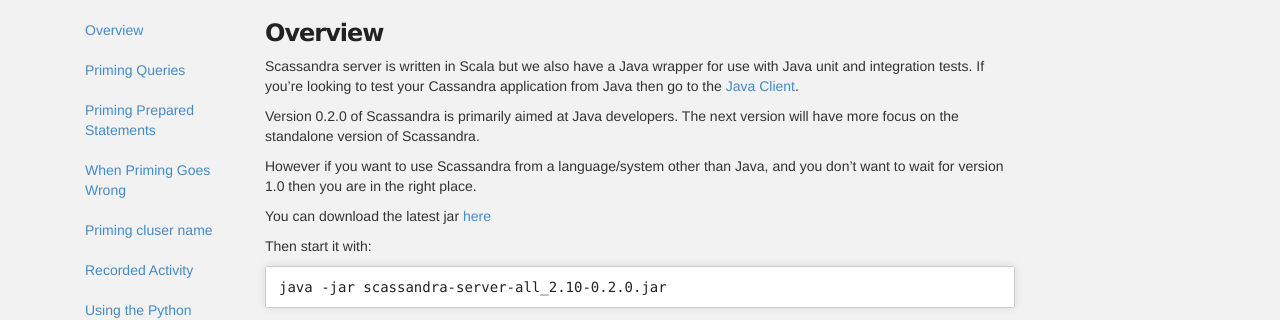
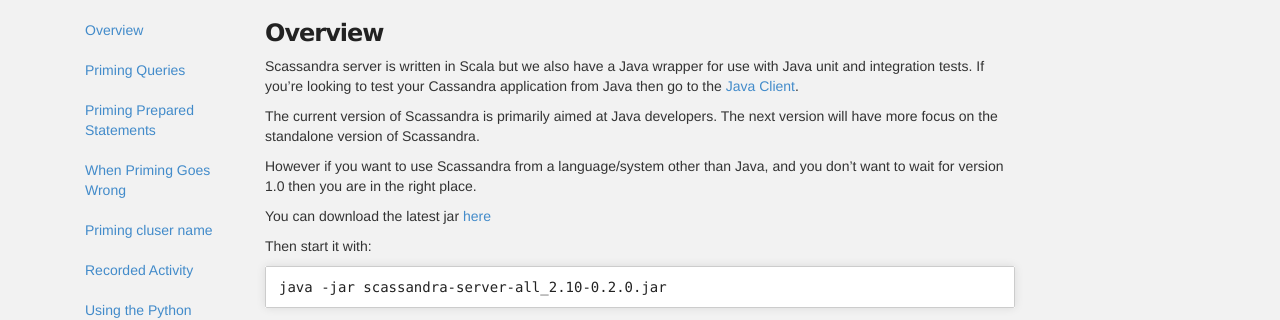
Before and after one commit to scassandra/scassandra-server, a Jekyll site: the page built from index.md, in a window 1280 px wide. Shown: the part 209-529 px from the top of the page. Built offline with Jekyll 4.4.1, drawn with Linux system fonts in a browser that asks for light colours; Markdown is read by kramdown in place of the engine named in the settings.

Commit message:
Update index.md

```diff
--- a/index.md
+++ b/index.md
@@ -7,7 +7,7 @@
 Scassandra server is written in Scala but we also have a Java wrapper for use with Java unit and integration tests.
 If you're looking to test your Cassandra application from Java then go to the [Java Client](http://www.scassandra.org/java-client).
 
-Version 0.2.0 of Scassandra is primarily aimed at Java developers. The next version will have more focus on the standalone version of Scassandra.
+The current version of Scassandra is primarily aimed at Java developers. The next version will have more focus on the standalone version of Scassandra.
 
 However if you want to use Scassandra from a language/system other than Java, and you don't want to wait for version 1.0 then you are in the right place.
 
```
